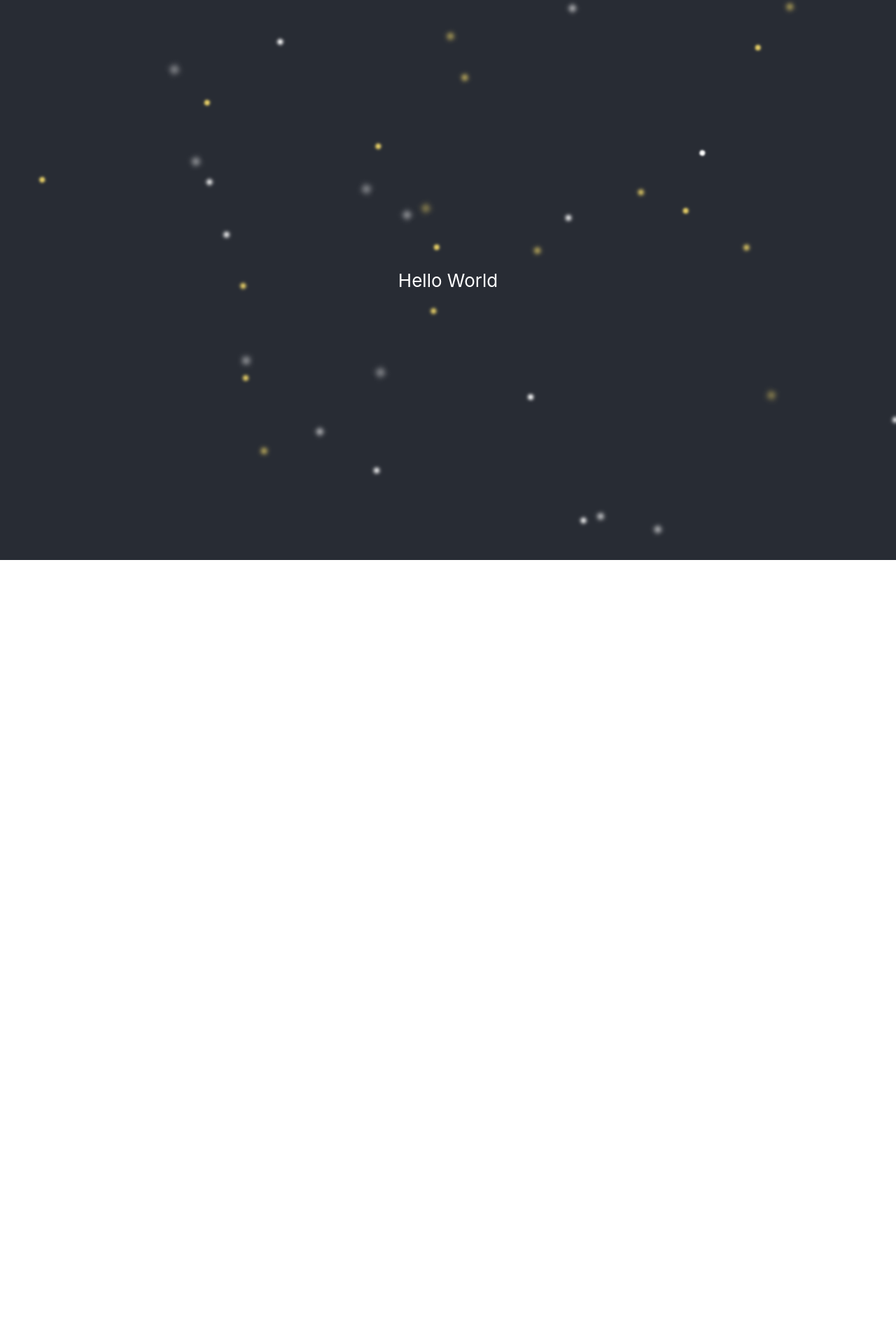
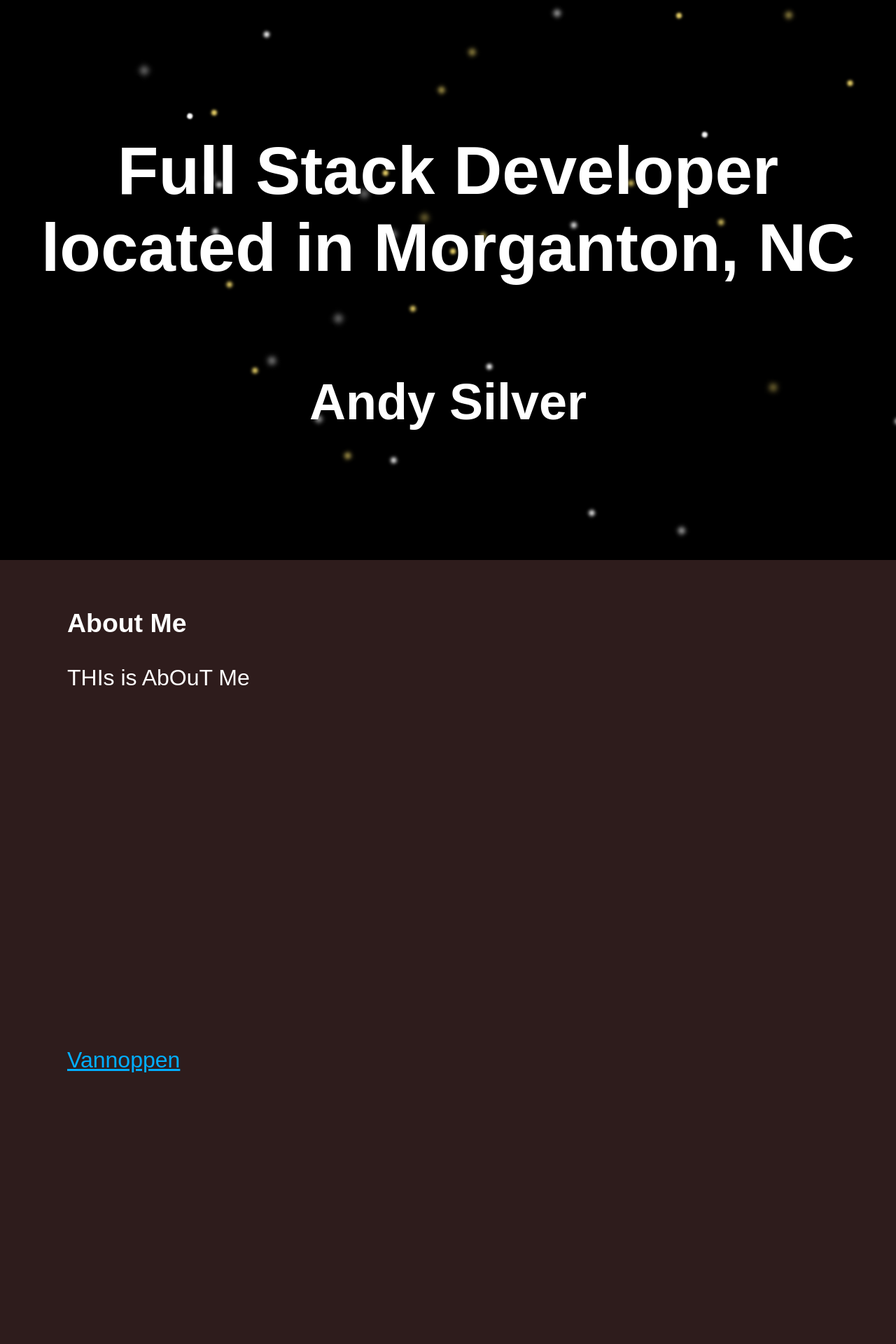
Before and after one commit to 13Smat/MySite, a React (Create React App) app: page / in a window 1280 px wide. Shown: the top 1920 px of the page at 70% size. Before the commit the page ends 800 px from the top, so only its background shows below. Built offline with nearby package versions, Linux system fonts and the light colour scheme.

Commit message:
Some styling

```diff
--- a/public/index.html
+++ b/public/index.html
@@ -1,14 +1,12 @@
 <!DOCTYPE html>
 <html lang="en">
+
 <head>
   <meta charset="utf-8" />
   <link rel="icon" href="%PUBLIC_URL%/favicon.ico" />
   <meta name="viewport" content="width=device-width, initial-scale=1" />
   <meta name="theme-color" content="#000000" />
-    <meta
-      name="description"
-      content="Web site created using create-react-app"
-    />
+  <meta name="description" content="Professional Website for Andy Silver" />
   <link rel="apple-touch-icon" href="%PUBLIC_URL%/logo192.png" />
   <!--
       manifest.json provides metadata used when your web app is installed on a
@@ -24,20 +22,12 @@
       work correctly both with client-side routing and a non-root public URL.
       Learn how to configure a non-root public URL by running `npm run build`.
     -->
-    <title>React App</title>
+  <title>Andy Silver</title>
 </head>
+
 <body>
   <noscript>You need to enable JavaScript to run this app.</noscript>
   <div id="root"></div>
-    <!--
-      This HTML file is a template.
-      If you open it directly in the browser, you will see an empty page.
+</body>
 
-      You can add webfonts, meta tags, or analytics to this file.
-      The build step will place the bundled scripts into the <body> tag.
-
-      To begin the development, run `npm start` or `yarn start`.
-      To create a production bundle, use `npm run build` or `yarn build`.
-    -->
-  </body>
 </html>
--- a/src/App.css
+++ b/src/App.css
@@ -14,18 +14,33 @@
 }
 
 .App-header {
-  background-color: #282c34;
   min-height: 100vh;
   display: flex;
   flex-direction: column;
   align-items: center;
   justify-content: center;
-  font-size: calc(10px + 2vmin);
+  font-size: 3em;
   color: white;
 }
+section {
+  color: white;
+  text-align: left;
+  font-size: 2em;
+  padding: 1em 3em;
+  background-color: rgb(46, 28, 28);
+  min-height: 75vh;
+}
 
-.App-link {
-  color: #61dafb;
+section a {
+  color: #00aeff;
+}
+
+.App-footer {
+  color: white;
+  font-size: 1em;
+  padding: 1em;
+  text-align: center;
+  background: black;
 }
 
 @keyframes App-logo-spin {
@@ -48,9 +63,9 @@
   width: 100vw;
   height: 100vh;
   top: 0;
+  z-index: -1;
   left: 0;
   background: #000000;
-  overflow: hidden;
 }
 
 .background span {
--- a/src/App.js
+++ b/src/App.js
@@ -3,62 +3,26 @@ import "./App.css";
 
 function App() {
   return (
-    <div class="background">
-      <span></span>
-      <span></span>
-      <span></span>
-      <span></span>
-      <span></span>
-      <span></span>
-      <span></span>
-      <span></span>
-      <span></span>
-      <span></span>
-      <span></span>
-      <span></span>
-      <span></span>
-      <span></span>
-      <span></span>
-      <span></span>
-      <span></span>
-      <span></span>
-      <span></span>
-      <span></span>
-      <span></span>
-      <span></span>
-      <span></span>
-      <span></span>
-      <span></span>
-      <span></span>
-      <span></span>
-      <span></span>
-      <span></span>
-      <span></span>
-      <span></span>
-      <span></span>
-      <span></span>
-      <span></span>
-      <span></span>
-      <span></span>
-      <span></span>
-      <span></span>
-      <span></span>
-      <span></span>
-      <span></span>
-      <span></span>
-      <span></span>
-      <span></span>
-      <span></span>
-      <span></span>
-      <span></span>
-      <span></span>
-      <span></span>
-      <span></span>
-      <div className="App">
-        <header className="App-header">
-          <p>Hello World</p>
-        </header>
+    <div className="App">
+      <div className="background">
+        {Array(49)
+          .fill()
+          .map(_ => {
+            return <span></span>;
+          })}
       </div>
+      <header className="App-header">
+        <h1>Full Stack Developer located in Morganton, NC</h1>
+        <h2>Andy Silver</h2>
+      </header>
+      <section>
+        <h3>About Me</h3>
+        <p>THIs is AbOuT Me</p>
+      </section>
+      <section>
+        <a href="https://vannoppen.co">Vannoppen</a>
+      </section>
+      <footer className="App-footer">Whatever Text I want</footer>
     </div>
   );
 }
--- a/src/index.css
+++ b/src/index.css
@@ -1,13 +1,11 @@
 body {
   margin: 0;
-  font-family: -apple-system, BlinkMacSystemFont, 'Segoe UI', 'Roboto', 'Oxygen',
-    'Ubuntu', 'Cantarell', 'Fira Sans', 'Droid Sans', 'Helvetica Neue',
-    sans-serif;
+  font-family: "Poppins", sans-serif;
   -webkit-font-smoothing: antialiased;
   -moz-osx-font-smoothing: grayscale;
 }
 
 code {
-  font-family: source-code-pro, Menlo, Monaco, Consolas, 'Courier New',
+  font-family: source-code-pro, Menlo, Monaco, Consolas, "Courier New",
     monospace;
 }
```
Also changed, not shown: src/setupTests.js (+1 -1 lines), 1 other file (tests, documents, lock files or other folders). Lines whose indentation alone changed are shown as unchanged.
